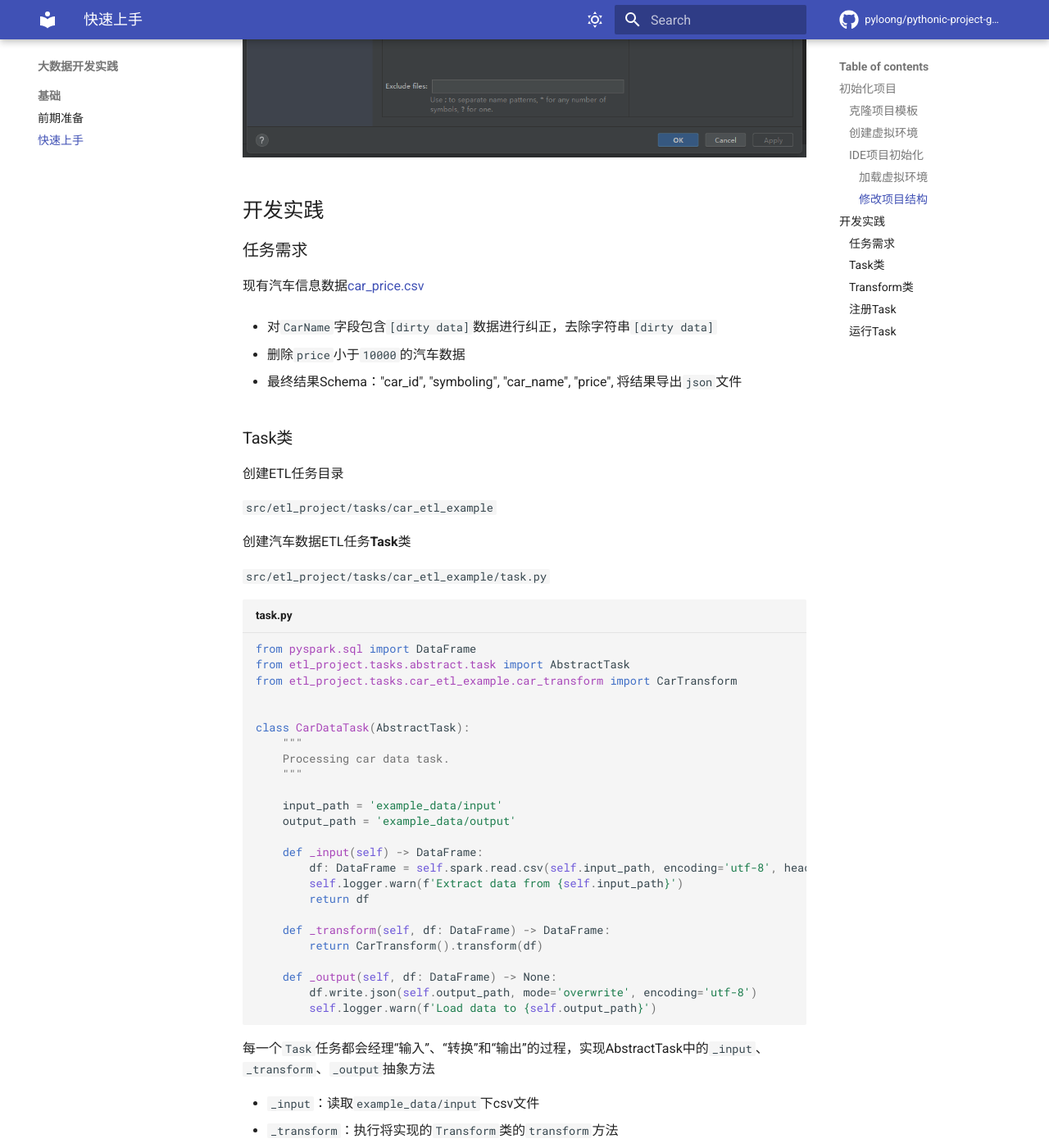
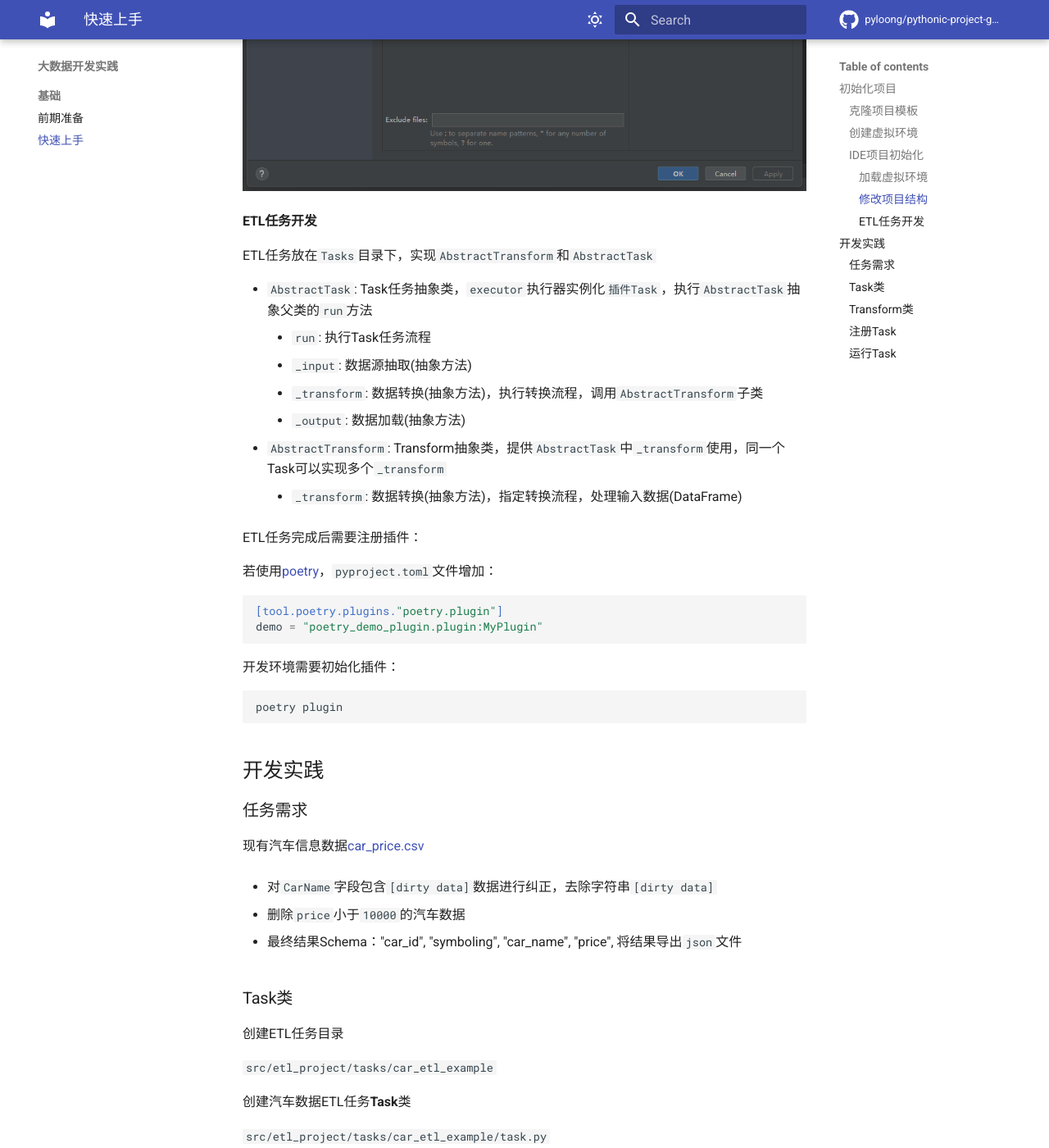
Before and after one commit to pyloong/pythonic-project-guidelines, an MkDocs documentation site: the page built from docs/bigdata/basis/quick_start.md, in a window 1280 px wide and 1400 px high, scrolled down 2214 px. Shown: the whole window at 82% size. Built offline with MkDocs 1.6.1 and Material for MkDocs 9.7.7, drawn with Linux system fonts in a browser that asks for light colours; comment, search, counter and statistics services are not loaded; some of the changed text lies outside the part shown.

Commit message:
fix BigData Doc virtualenv: poetry

````diff
--- a/docs/bigdata/basis/quick_start.md
+++ b/docs/bigdata/basis/quick_start.md
@@ -12,16 +12,17 @@
 使用[Git](https://git-scm.com/)克隆项目模板
 
 ```bash
-git clone https://github.com/JingyuanR/pyspark-project-template.git
+git clone https://github.com/JingyuanR/pyspark-etl-template.git
 ```
 
 ### 创建虚拟环境
 
-切换到`pyspark-project-template` 文件路径下，项目使用 [pipenv](/pythonic-project-guidelines/quick_start/#13)
+切换到`pyspark-etl-template`
+文件路径下，项目使用 [poetry](/pythonic-project-guidelines/introduction/virtualenv/#25-poetry)
 管理虚拟环境，运行命令自动创建虚拟环境，同时安装开发环境依赖
 
 ```bash
-pipenv install -d
+poetry install
 ```
 
 ### IDE项目初始化
@@ -29,6 +30,8 @@
 #### 加载虚拟环境
 
 使用Pycharm打开项目 `File` | `Settings` | `Project` | `Python Interpreter`
+
+选择 `Poetry Environment`
 
 添加刚才创建的虚拟环境(选择`Existing`)
 
@@ -43,6 +46,33 @@
 将`src`和`tests`目录设置为`Sources`源代码路径
 
 [![add_project_structure](../../assets/images/pycharm/add_project_structure.png)](../../assets/images/pycharm/add_project_structure.png)
+
+#### ETL任务开发
+
+ETL任务放在`Tasks`目录下，实现`AbstractTransform`和`AbstractTask`
+
+- `AbstractTask`: Task任务抽象类，`executor`执行器实例化`插件Task`，执行`AbstractTask`抽象父类的`run`方法
+    - `run`: 执行Task任务流程
+    - `_input`: 数据源抽取(抽象方法)
+    - `_transform`: 数据转换(抽象方法)，执行转换流程，调用`AbstractTransform`子类
+    - `_output`: 数据加载(抽象方法)
+- `AbstractTransform`: Transform抽象类，提供`AbstractTask`中`_transform`使用，同一个Task可以实现多个`_transform`
+    - `_transform`: 数据转换(抽象方法)，指定转换流程，处理输入数据(DataFrame)
+
+ETL任务完成后需要注册插件：
+
+若使用[poetry](/pythonic-project-guidelines/introduction/virtualenv/#25-poetry)，`pyproject.toml`文件增加：
+
+```toml
+[tool.poetry.plugins."poetry.plugin"]
+demo = "poetry_demo_plugin.plugin:MyPlugin"
+```
+
+开发环境需要初始化插件：
+
+```
+poetry plugin
+```
 
 ## 开发实践
 
@@ -167,11 +197,11 @@
 
 将上述实现的类注册到命名空间中。
 
-编辑`setup.cfg`文件，在`[options.entry_points]`中增加如下内容：
+编辑`pyproject.toml`文件，增加[poetry插件](https://python-poetry.org/docs/plugins/)如下内容：
 
-```angular2html
-etl.project.tasks =
-car_etl_example = etl_project.tasks:CarDataTask
+```toml
+[tool.poetry.plugins."etl_tasks"]
+car_etl_example = "pyspark_etl_template.tasks.car_etl_example.car_transform:CarTransform"
 ```
 
 这么做的目的是将 `CarDataTask` 注册到 `entry_points` 中， 然后在程序中使用 `import.metadata`
@@ -179,15 +209,18 @@
 
 将项目以可编辑模式安装到当前环境：
 
-```angular2html
-pip install -e .
+```shell
+poetry install
 ```
 
-可以在 `src/example_etl.egg-info/entry_points.txt` 文件中查看打包后的注册信息：
+可以在 `Python Console` 下查看注册插件信息：
 
-```angular2html
-[etl.project.tasks]
-car_etl_example = etl_project.tasks:CarDataTask
+```bash
+>>> from importlib.metadata import entry_points
+
+>>> entry_points(group='etl_tasks')
+
+[EntryPoint(name='car_etl_example', value='pyspark_etl_template.tasks.car_etl_example.car_transform:CarTransform', group='etl_tasks')]
 ```
 
 ### 运行Task
````
Also changed, not shown: docs/bigdata/basis/init.md (+19 -9 lines), docs/assets/images/pycharm/pycharm_add_interpreter-2.png.
